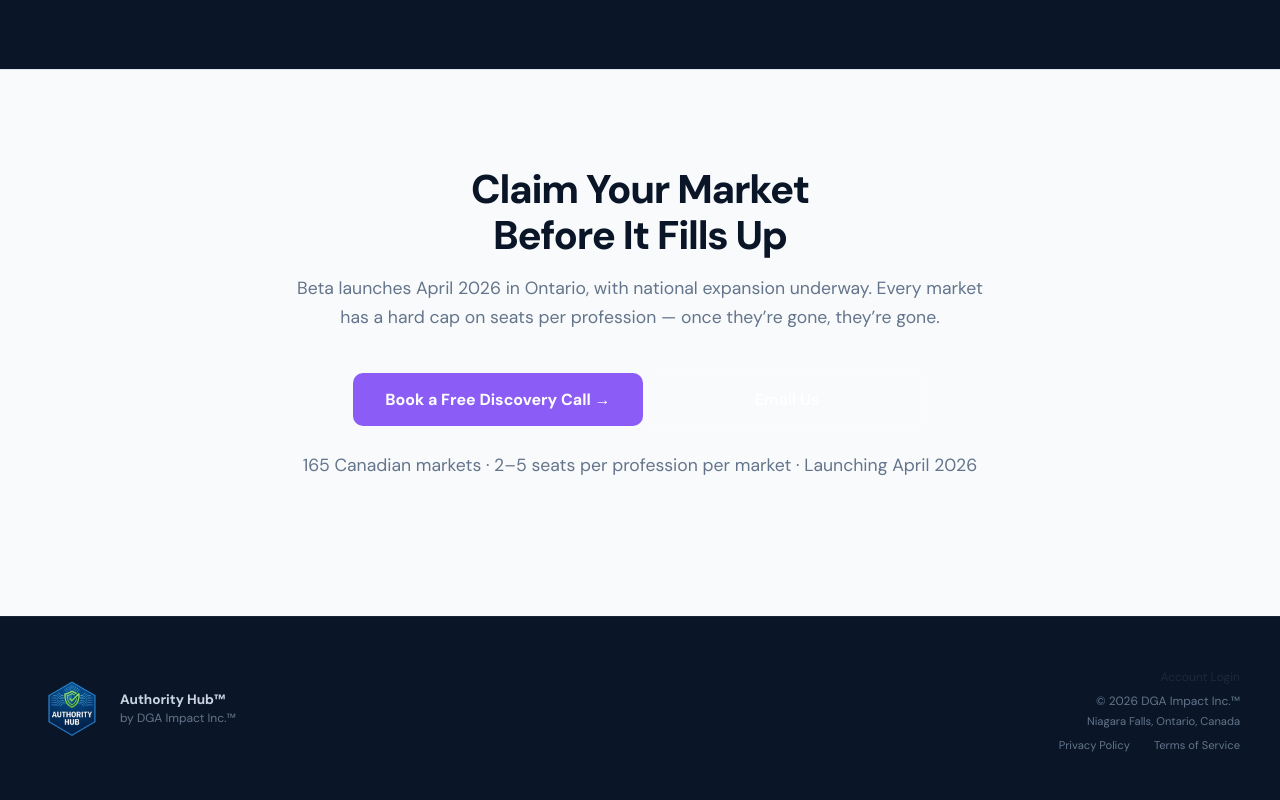
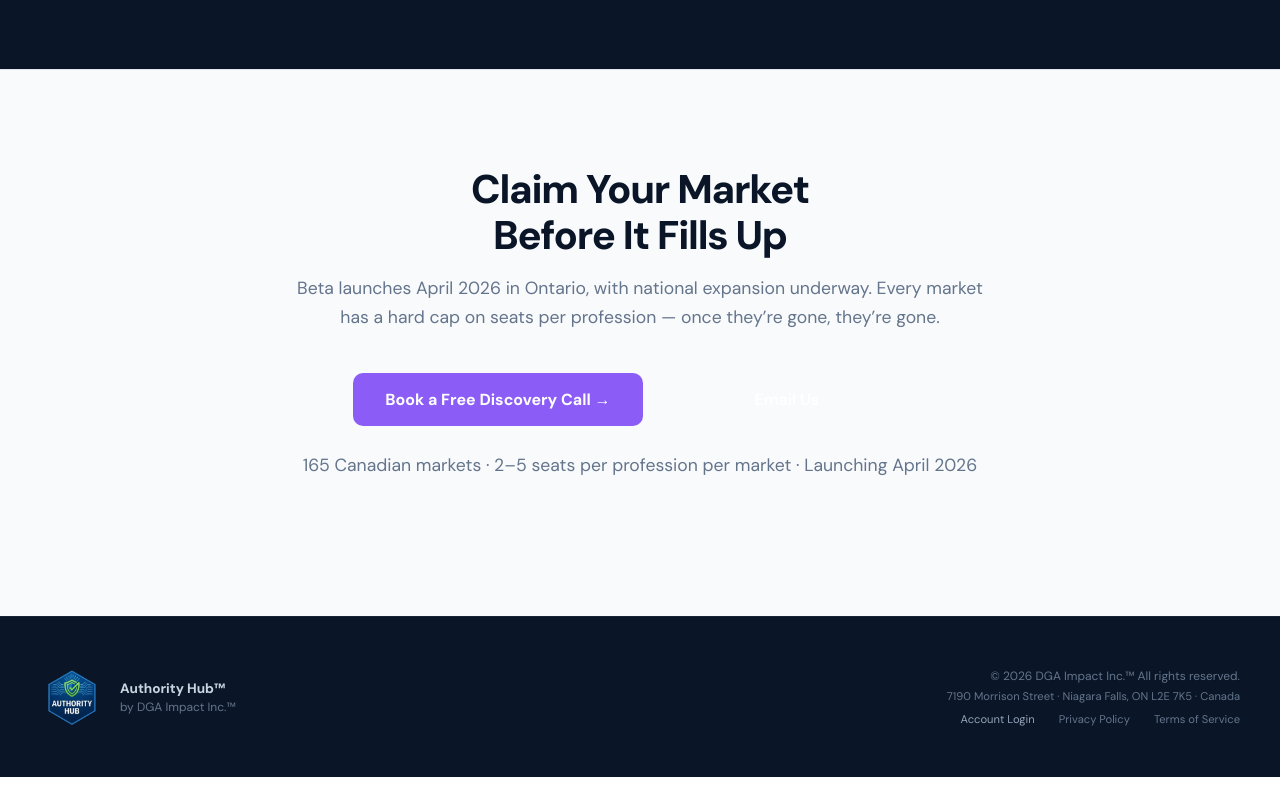
Before and after one commit to dgaimpact/website-ah, a plain HTML site: page index.html in a window 1280 px wide. Shown: the part 6322-7122 px from the top of the page. After the commit the page ends 7099 px from the top, so only its background shows below. Drawn offline with nearby package versions, Linux system fonts and the light colour scheme.

Commit message:
fix(S76): footer — add full street address, fix Account Login visibility, CASL compliance

```diff
--- a/index.html
+++ b/index.html
@@ -1423,10 +1423,10 @@
       </div>
     </div>
     <div class="footer-right">
-      <a href="https://ah.dgaimpact.com/login" class="footer-login">Account Login</a>
-      <span>© 2026 DGA Impact Inc.™</span>
-      <div class="footer-address">Niagara Falls, Ontario, Canada</div>
+      <span>© 2026 DGA Impact Inc.™ All rights reserved.</span>
+      <div class="footer-address">7190 Morrison Street · Niagara Falls, ON L2E 7K5 · Canada</div>
       <div class="footer-legal">
+        <a href="https://ah.dgaimpact.com/login" style="color: #94A3B8; text-decoration: none;">Account Login</a>
         <a href="https://vvskswbyviypujwbpmor.supabase.co/storage/v1/object/public/legal-documents/dga-impact-privacy-policy-v1.pdf" target="_blank">Privacy Policy</a>
         <a href="https://vvskswbyviypujwbpmor.supabase.co/storage/v1/object/public/legal-documents/authority-hub-terms-of-service-v1.pdf" target="_blank">Terms of Service</a>
       </div>
```
